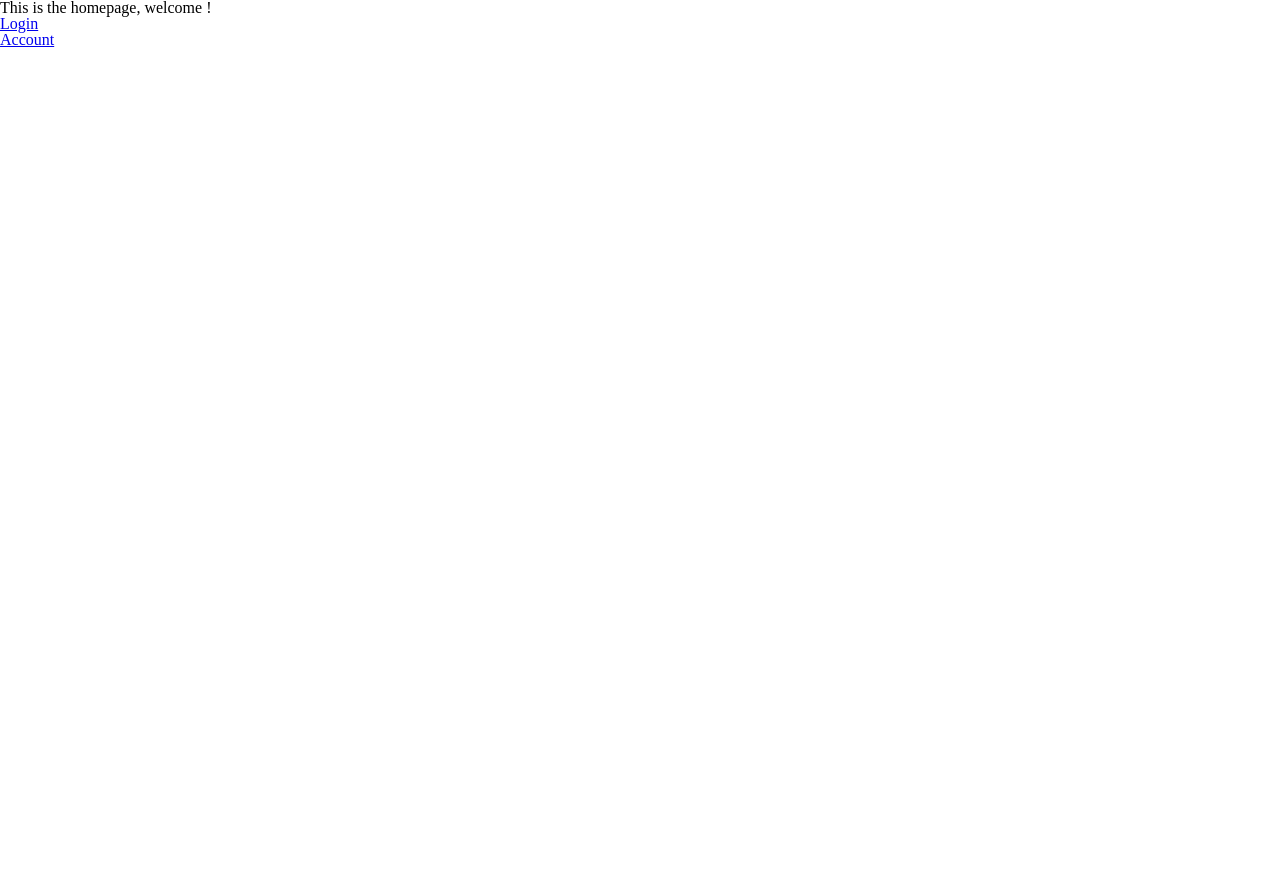
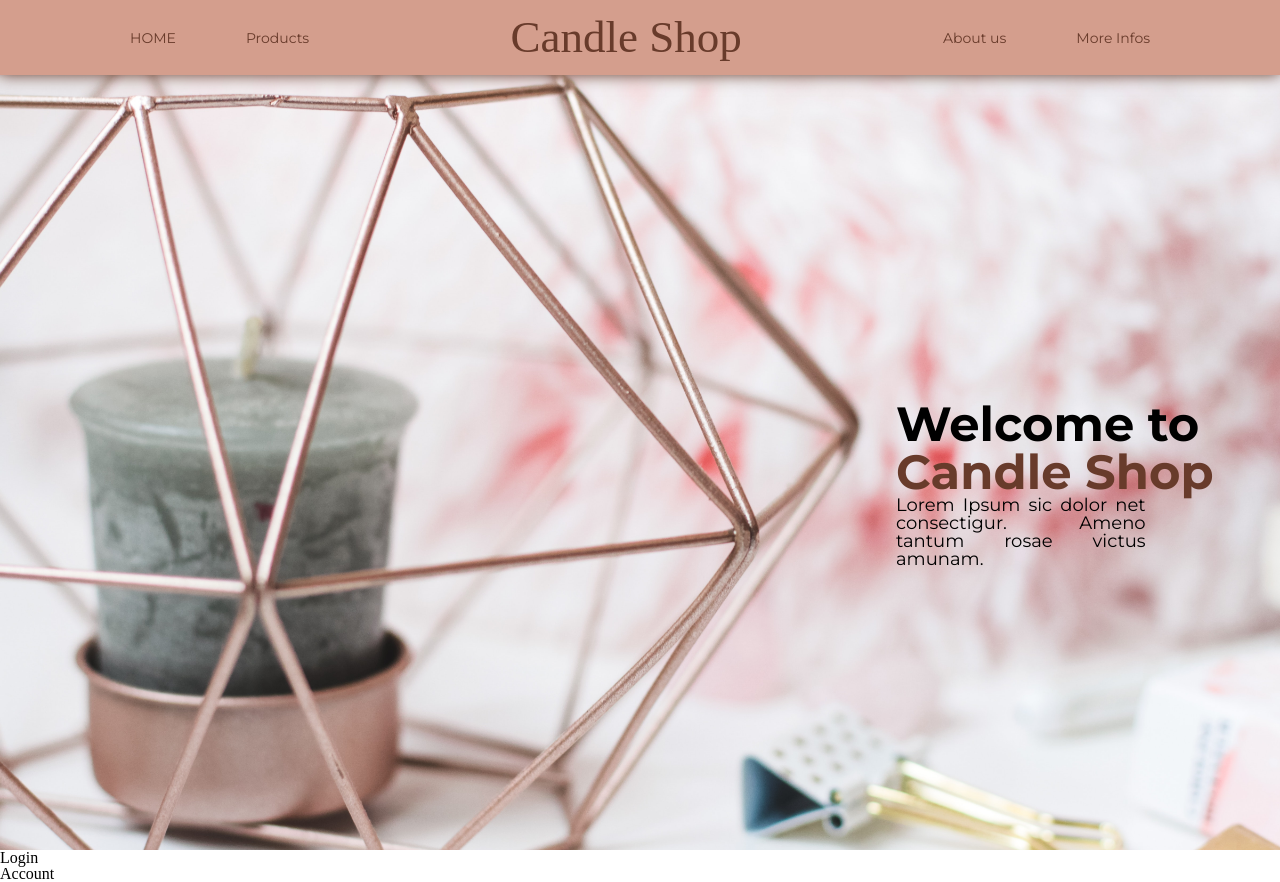
Before and after one commit to Oluane/candle_shop_deprecated, a React (Create React App) app in the folder frontend/: page / in a window 1280 px wide. Before the commit the page ends 800 px from the top, so only its background shows below. Built offline with nearby package versions, Linux system fonts and the light colour scheme; no server answers; a web font is replaced by a local one.

Commit message:
adding new component & style to root files

```diff
--- a/frontend/src/Components/Router/Router.jsx
+++ b/frontend/src/Components/Router/Router.jsx
@@ -2,6 +2,7 @@ import React, { useState, useEffect } from "react";
 import { routes } from "../../services/routes";
 import { Switch, Route, Redirect } from "react-router-dom";
 import axios from "axios";
+import Navbar from "../Navbar/Navbar";
 
 const PrivateRoute = ({ component: Component, auth, ...rest }) => (
 	<Route
@@ -28,13 +29,20 @@ const Router = () => {
 	}, []);
 
 	return (
+		<>
+			<Navbar />
 			<Switch>
 				{Object.keys(routes).map((route, key) => {
 					const { path, component, isPrivate } = routes[route];
 
 					if (!isPrivate) {
 						return (
-						<Route exact path={path} component={component} customerId={customerId} />
+							<Route
+								exact
+								path={path}
+								component={component}
+								customerId={customerId}
+							/>
 						);
 					} else {
 						return (
@@ -48,6 +56,7 @@ const Router = () => {
 					}
 				})}
 			</Switch>
+		</>
 	);
 };
 
--- a/frontend/src/Containers/App/App.js
+++ b/frontend/src/Containers/App/App.js
@@ -1,5 +1,6 @@
 import React from "react";
 import "./App.scss";
+import "../../style/primary.scss";
 import { BrowserRouter } from "react-router-dom";
 import Router from "../../Components/Router/Router";
 
--- a/frontend/src/Containers/Home/Home.jsx
+++ b/frontend/src/Containers/Home/Home.jsx
@@ -1,12 +1,14 @@
 import React from "react";
 import { Link } from "react-router-dom";
+import BannerHeader from "../../Components/BannerHeader/BannerHeader";
 
 const Home = (props) => {
 	console.log(props.customerId);
 	return (
-		<main>
+		<main style={{ "margin-top": "50px" }}>
 			{" "}
-			<h1>This is the homepage, welcome !</h1>
+			<BannerHeader />
+			{/* <h1>This is the homepage, welcome !</h1> */}
 			<ul>
 				<li>
 					<Link to="/login">Login</Link>
```
Lines whose indentation alone changed are shown as unchanged.
